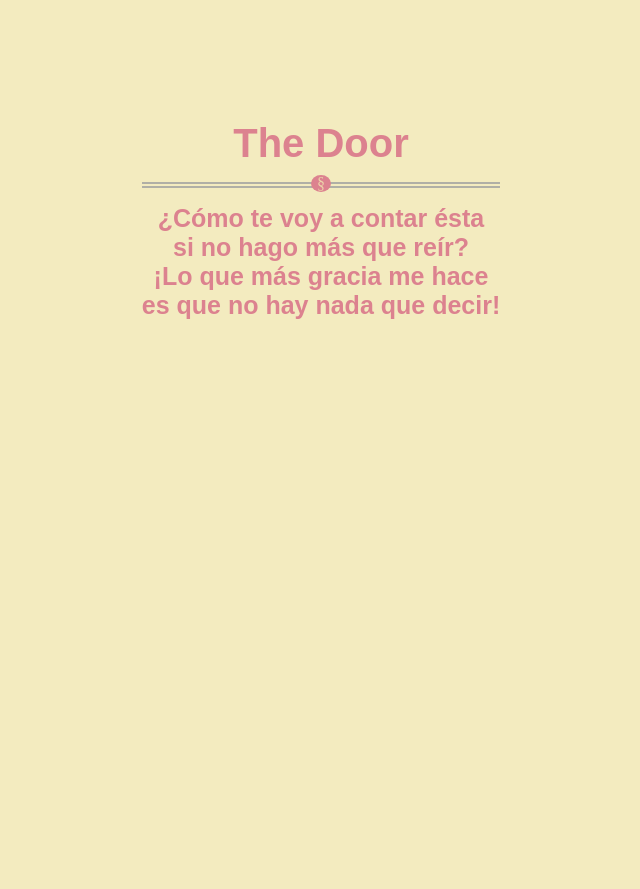
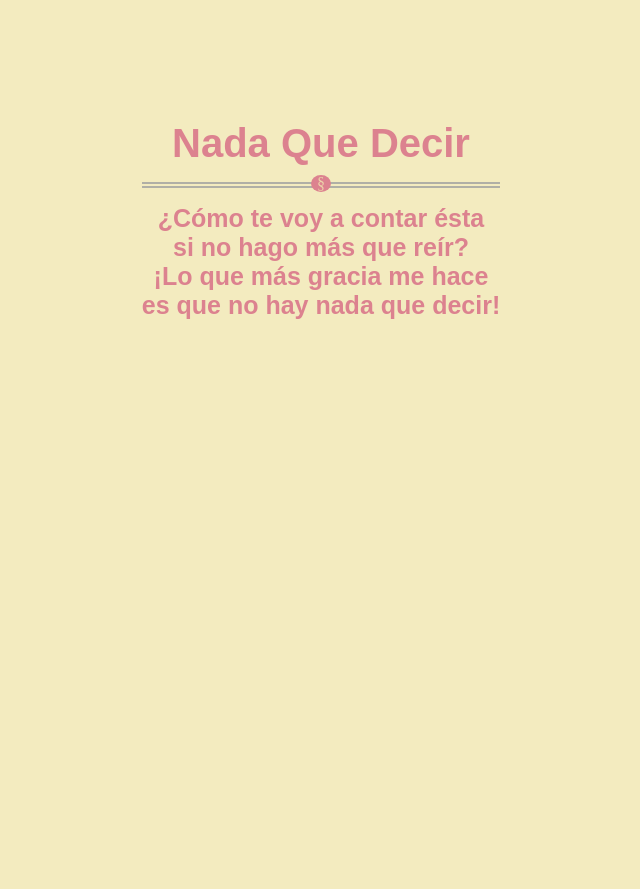
Before and after one commit to CharlesCrowley/BlissfulSilence, a plain HTML site: page index.html in a window 1280 px wide. Shown: the part 1040-1929 px from the top of the page, without its empty margins (319-959 px from the left). Drawn offline with Linux system fonts and the light colour scheme; a web font is replaced by a local one.

Commit message:
Update index.html

```diff
--- a/index.html
+++ b/index.html
@@ -35,7 +35,7 @@
       <!-- PROJECTS START -->
 	<section  id="welcome-section" class="welcome-section">
          <div class="projects-text">
-         <h1>The Door</h1>
+         <h1>Nada Que Decir</h1>
           <hr>
           <p>¿Cómo te voy a contar ésta
 			<br/>
```
